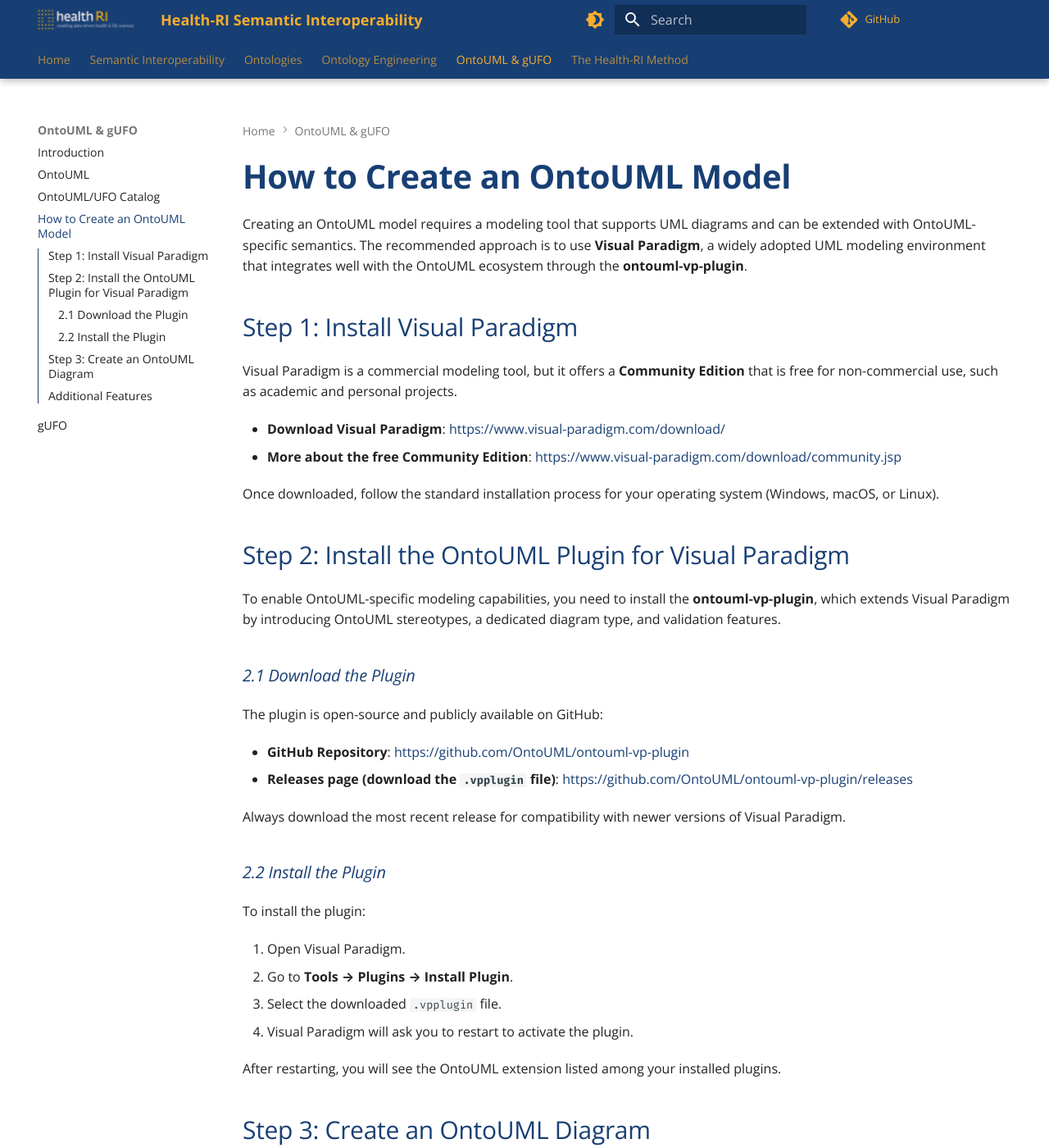
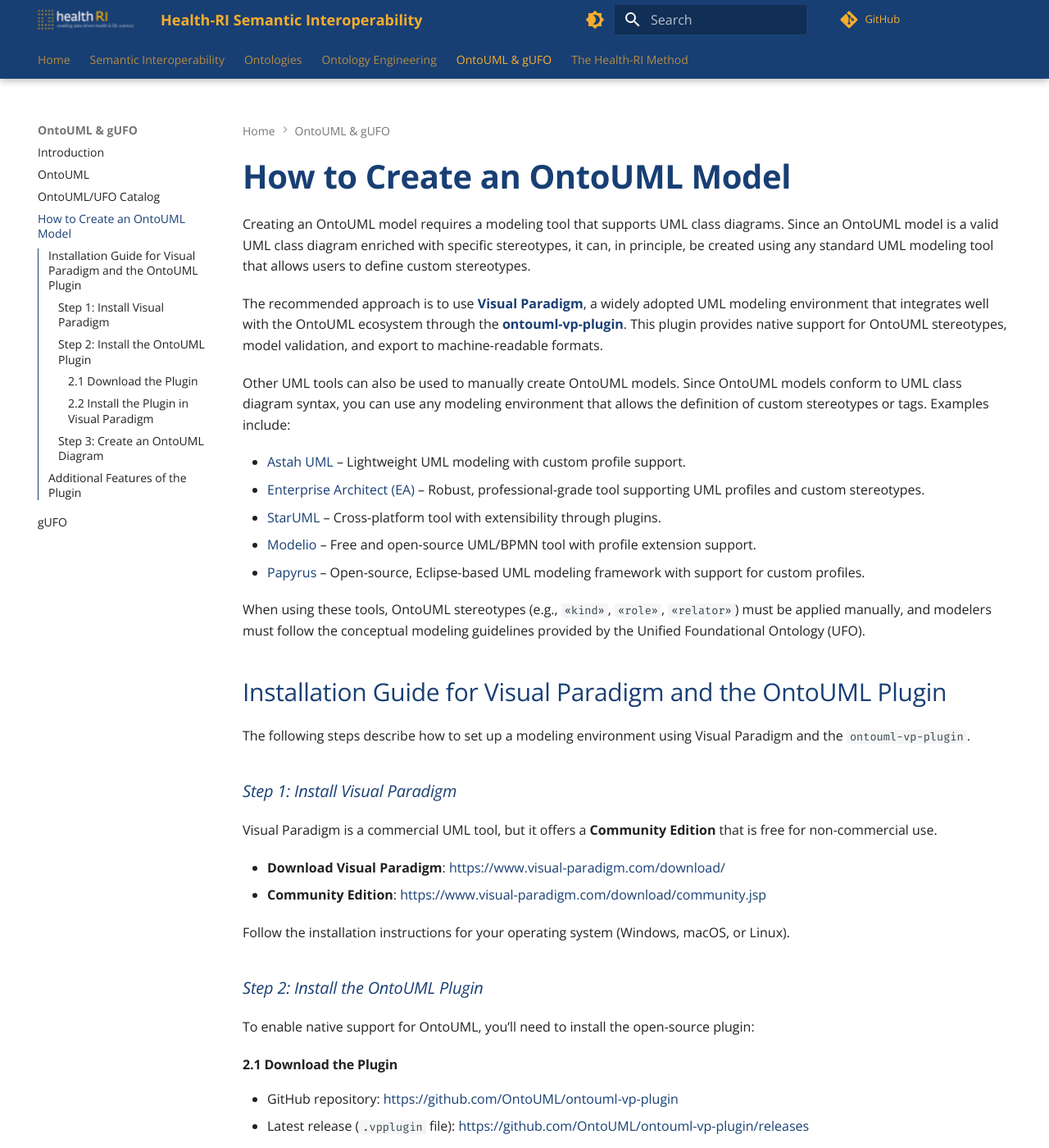
Before and after one commit to Health-RI/semantic-interoperability, an MkDocs documentation site: the page built from docs/ontouml-gufo/how-to-create-ontouml-model.md, in a window 1280 px wide and 1400 px high. Shown: the whole window at 82% size. Built offline with MkDocs 1.6.1 and Material for MkDocs 9.7.7, drawn with Linux system fonts in a browser that asks for light colours; comment, search, counter and statistics services are not loaded; some of the changed text lies outside the part shown.

Commit message:
docs(ontouml-gufo): add section on how to create a gUFO ontology
- Introduced a new section in gufo.md explaining two approaches to creating gUFO ontologies: direct OWL authoring and conceptual modeling with OntoUML and plugin-based export.
- Updated how-to-create-ontouml-model.md with clearer structure, tool options, and step-by-step installation instructions.
- Replaced informal symbols and improved phrasing for clarity and consistency.
- Updated ontouml.md tool links to use w3id.org redirections.
- Minor fix to diagram format description in ontouml-ufo-catalog.md.

```diff
--- a/docs/ontouml-gufo/how-to-create-ontouml-model.md
+++ b/docs/ontouml-gufo/how-to-create-ontouml-model.md
@@ -1,64 +1,70 @@
 # How to Create an OntoUML Model
 
-Creating an OntoUML model requires a modeling tool that supports UML diagrams and can be extended with OntoUML-specific semantics. The recommended approach is to use **Visual Paradigm**, a widely adopted UML modeling environment that integrates well with the OntoUML ecosystem through the **ontouml-vp-plugin**.
+Creating an OntoUML model requires a modeling tool that supports UML class diagrams. Since an OntoUML model is a valid UML class diagram enriched with specific stereotypes, it can, in principle, be created using any standard UML modeling tool that allows users to define custom stereotypes.
 
-## Step 1: Install Visual Paradigm
+The recommended approach is to use [**Visual Paradigm**](https://www.visual-paradigm.com), a widely adopted UML modeling environment that integrates well with the OntoUML ecosystem through the [**ontouml-vp-plugin**](https://w3id.org/ontouml/vp-plugin). This plugin provides native support for OntoUML stereotypes, model validation, and export to machine-readable formats.
 
-Visual Paradigm is a commercial modeling tool, but it offers a **Community Edition** that is free for non-commercial use, such as academic and personal projects.
+Other UML tools can also be used to manually create OntoUML models. Since OntoUML models conform to UML class diagram syntax, you can use any modeling environment that allows the definition of custom stereotypes or tags. Examples include:
+
+- [Astah UML](https://astah.net/products/uml/) – Lightweight UML modeling with custom profile support.
+- [Enterprise Architect (EA)](https://sparxsystems.com/products/ea/) – Robust, professional-grade tool supporting UML profiles and custom stereotypes.
+- [StarUML](https://staruml.io) – Cross-platform tool with extensibility through plugins.
+- [Modelio](https://www.modelio.org) – Free and open-source UML/BPMN tool with profile extension support.
+- [Papyrus](https://www.eclipse.org/papyrus/) – Open-source, Eclipse-based UML modeling framework with support for custom profiles.
+
+When using these tools, OntoUML stereotypes (e.g., `«kind»`, `«role»`, `«relator»`) must be applied manually, and modelers must follow the conceptual modeling guidelines provided by the Unified Foundational Ontology (UFO).
+
+## Installation Guide for Visual Paradigm and the OntoUML Plugin
+
+The following steps describe how to set up a modeling environment using Visual Paradigm and the `ontouml-vp-plugin`.
+
+### Step 1: Install Visual Paradigm
+
+Visual Paradigm is a commercial UML tool, but it offers a **Community Edition** that is free for non-commercial use.
 
 - **Download Visual Paradigm**: [https://www.visual-paradigm.com/download/](https://www.visual-paradigm.com/download/)
-- **More about the free Community Edition**: [https://www.visual-paradigm.com/download/community.jsp](https://www.visual-paradigm.com/download/community.jsp)
+- **Community Edition**: [https://www.visual-paradigm.com/download/community.jsp](https://www.visual-paradigm.com/download/community.jsp)
 
-Once downloaded, follow the standard installation process for your operating system (Windows, macOS, or Linux).
+Follow the installation instructions for your operating system (Windows, macOS, or Linux).
 
-## Step 2: Install the OntoUML Plugin for Visual Paradigm
+### Step 2: Install the OntoUML Plugin
 
-To enable OntoUML-specific modeling capabilities, you need to install the **ontouml-vp-plugin**, which extends Visual Paradigm by introducing OntoUML stereotypes, a dedicated diagram type, and validation features.
+To enable native support for OntoUML, you’ll need to install the open-source plugin:
 
-### 2.1 Download the Plugin
+#### 2.1 Download the Plugin
 
-The plugin is open-source and publicly available on GitHub:
+- GitHub repository: [https://github.com/OntoUML/ontouml-vp-plugin](https://github.com/OntoUML/ontouml-vp-plugin)
+- Latest release (`.vpplugin` file): [https://github.com/OntoUML/ontouml-vp-plugin/releases](https://github.com/OntoUML/ontouml-vp-plugin/releases)
 
-- **GitHub Repository**: [https://github.com/OntoUML/ontouml-vp-plugin](https://github.com/OntoUML/ontouml-vp-plugin)
-- **Releases page (download the `.vpplugin` file)**: [https://github.com/OntoUML/ontouml-vp-plugin/releases](https://github.com/OntoUML/ontouml-vp-plugin/releases)
+Download the most recent `.vpplugin` file compatible with your Visual Paradigm version.
 
-Always download the most recent release for compatibility with newer versions of Visual Paradigm.
-
-### 2.2 Install the Plugin
-
-To install the plugin:
+#### 2.2 Install the Plugin in Visual Paradigm
 
 1. Open Visual Paradigm.
-2. Go to **Tools → Plugins → Install Plugin**.
-3. Select the downloaded `.vpplugin` file.
-4. Visual Paradigm will ask you to restart to activate the plugin.
+2. Navigate to **Tools → Plugins → Install Plugin**.
+3. Select the `.vpplugin` file you downloaded.
+4. Restart Visual Paradigm when prompted.
 
-After restarting, you will see the OntoUML extension listed among your installed plugins.
-
-## Step 3: Create an OntoUML Diagram
+### Step 3: Create an OntoUML Diagram
 
 After installation:
 
 1. Go to **Modeling → New Diagram**.
-2. Select **OntoUML Class Diagram** (provided by the plugin).
-3. You’ll see a new palette with OntoUML-specific modeling elements like:
+2. Choose **OntoUML Class Diagram**.
+3. Use the OntoUML palette to add semantically grounded elements like:
    - `Kind`, `Quantity`, `Collective`, `SubKind`
    - `Role`, `Phase`, `Category`, `Mixin`
-   - `Relator`, `Event`, `Mode`, and others
+   - `Relator`, `Mode`, `Event`, etc.
 
-These elements are semantically grounded in the **Unified Foundational Ontology (UFO)** and support ontology-driven conceptual modeling.
+These elements reflect ontological distinctions from the Unified Foundational Ontology (UFO).
 
-## Additional Features
+## Additional Features of the Plugin
 
-The `ontouml-vp-plugin` also includes:
+The `ontouml-vp-plugin` offers several modeling enhancements:
 
-- **Model validation**: Check whether your model satisfies syntactic constraints of OntoUML.
-- **Semantic guidance**: Tooltips and palette icons help clarify the purpose of each stereotype.
-- **Export options**: OntoUML models can be exported for processing or conversion into JSON or RDF using complementary tools.
+- **Stereotype-aware modeling**: Palette and toolbox tailored to OntoUML.
+- **Model validation**: Built-in verification of OntoUML-specific constraints.
+- **Export options**: Support for JSON and RDF serialization via other OntoUML tools.
 
-For more details, refer to the official documentation on GitHub:
+For more details, see the plugin documentation:
 [https://github.com/OntoUML/ontouml-vp-plugin#readme](https://github.com/OntoUML/ontouml-vp-plugin#readme)
-
----
-
-By following these steps, you will have a fully functional environment for developing OntoUML models in a graphical and semantically rich way. This setup is ideal for students, researchers, and practitioners working on ontology-driven conceptual modeling.
```
Also changed, not shown: docs/ontouml-gufo/gufo.md (+50 -1 lines), docs/ontouml-gufo/ontouml-ufo-catalog.md (+1 -1 lines), docs/ontouml-gufo/ontouml.md (+12 -12 lines).
